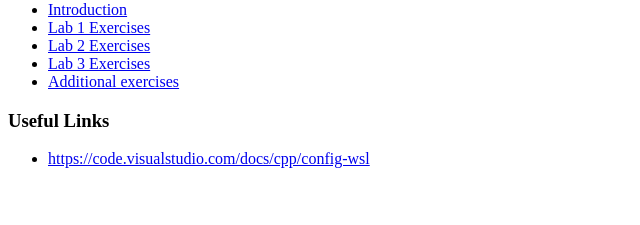
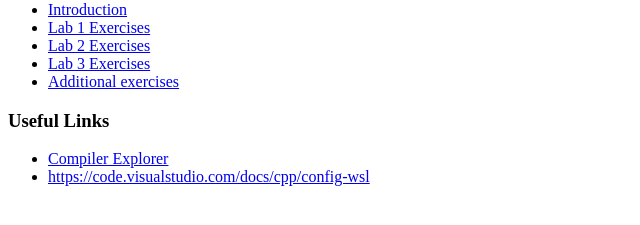
Before and after one commit to nandor/utcn-imp, a plain HTML site: page index.html in a window 1280 px wide. Shown: the part 79-304 px from the top of the page, without its empty margins (0-640 px from the left). Drawn offline with Linux system fonts and the light colour scheme.

Commit message:
added link to the compiler explorer

```diff
--- a/index.html
+++ b/index.html
@@ -15,6 +15,7 @@
 
     <h3> Useful Links </h3>
     <ul>
+      <li><a href="https://nandor.github.io/compiler-explorer">Compiler Explorer</a></li>
       <li><a href="https://code.visualstudio.com/docs/cpp/config-wsl">https://code.visualstudio.com/docs/cpp/config-wsl</a></li>
     </ul>
   </body>
```
